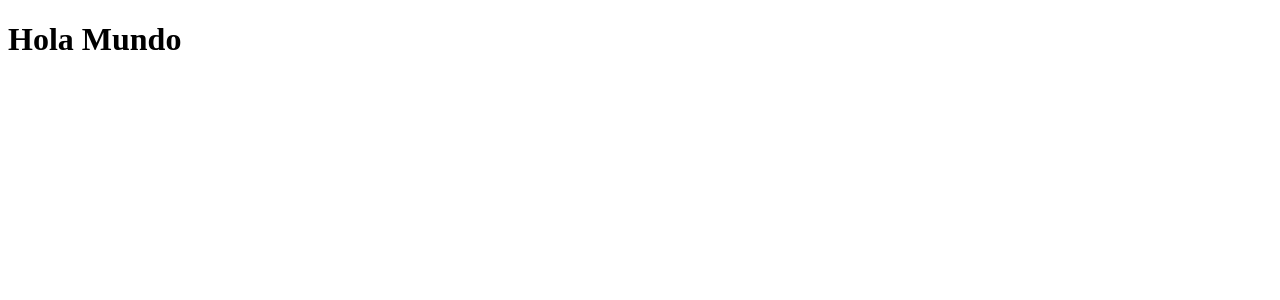
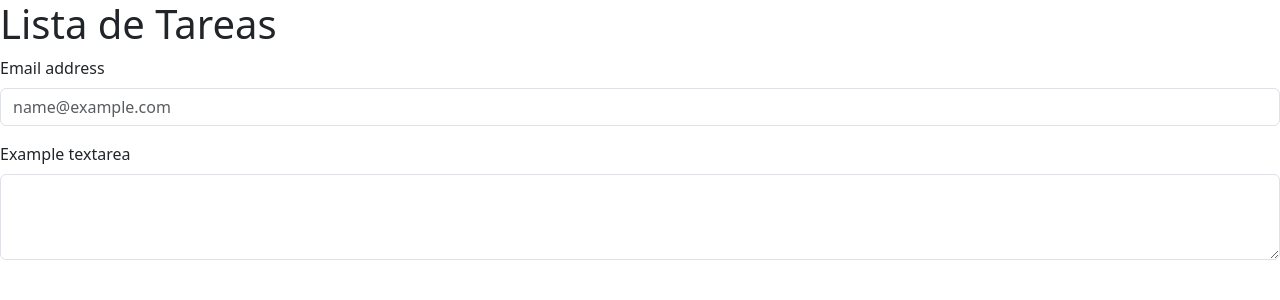
Before and after one commit to LuuRuiz17/tp6-ej5-React, a React (Vite) app: page / in a window 1280 px wide. Shown: the top 300 px of the page. Built offline with nearby package versions, Linux system fonts and the light colour scheme.

Commit message:
Agregué un formulario con react bootstrap

```diff
--- a/package.json
+++ b/package.json
@@ -10,7 +10,9 @@
     "preview": "vite preview"
   },
   "dependencies": {
+    "bootstrap": "^5.3.6",
     "react": "^19.1.0",
+    "react-bootstrap": "^2.10.10",
     "react-dom": "^19.1.0"
   },
   "devDependencies": {
--- a/src/App.jsx
+++ b/src/App.jsx
@@ -1,7 +1,11 @@
+import 'bootstrap/dist/css/bootstrap.min.css';
+import FormularioTareas from './components/formularioTareas';
+
 function App() {
   return (
     <>
-    <h1>Hola Mundo</h1>
+    <h1>Lista de Tareas</h1>
+    <FormularioTareas></FormularioTareas>
     </>
   )
 }
--- /dev/null
+++ b/src/components/FormularioTareas.jsx
@@ -0,0 +1,20 @@
+import Form from 'react-bootstrap/Form';
+
+const formularioTareas = () => {
+    return (
+        <div>
+            <Form>
+                <Form.Group className="mb-3" controlId="exampleForm.ControlInput1">
+                    <Form.Label>Email address</Form.Label>
+                    <Form.Control type="email" placeholder="name@example.com" />
+                </Form.Group>
+                <Form.Group className="mb-3" controlId="exampleForm.ControlTextarea1">
+                    <Form.Label>Example textarea</Form.Label>
+                    <Form.Control as="textarea" rows={3} />
+                </Form.Group>
+            </Form>
+        </div>
+    );
+};
+
+export default formularioTareas;
```
Also changed, not shown: src/components/ItemTarea.jsx (added, +9 -0 lines), src/components/ListaTareas.jsx (added, +9 -0 lines), 1 other file (tests, documents, lock files or other folders).
